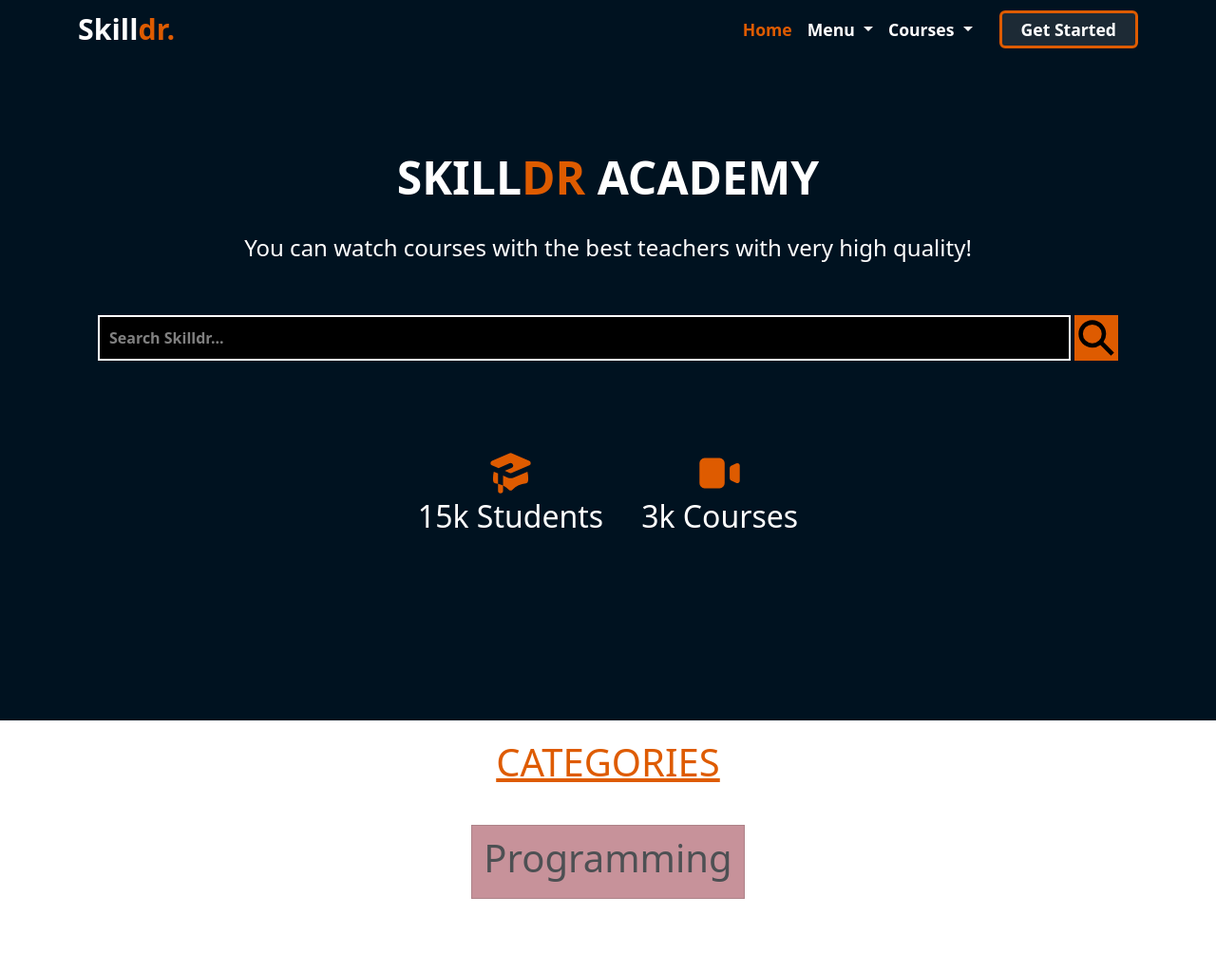
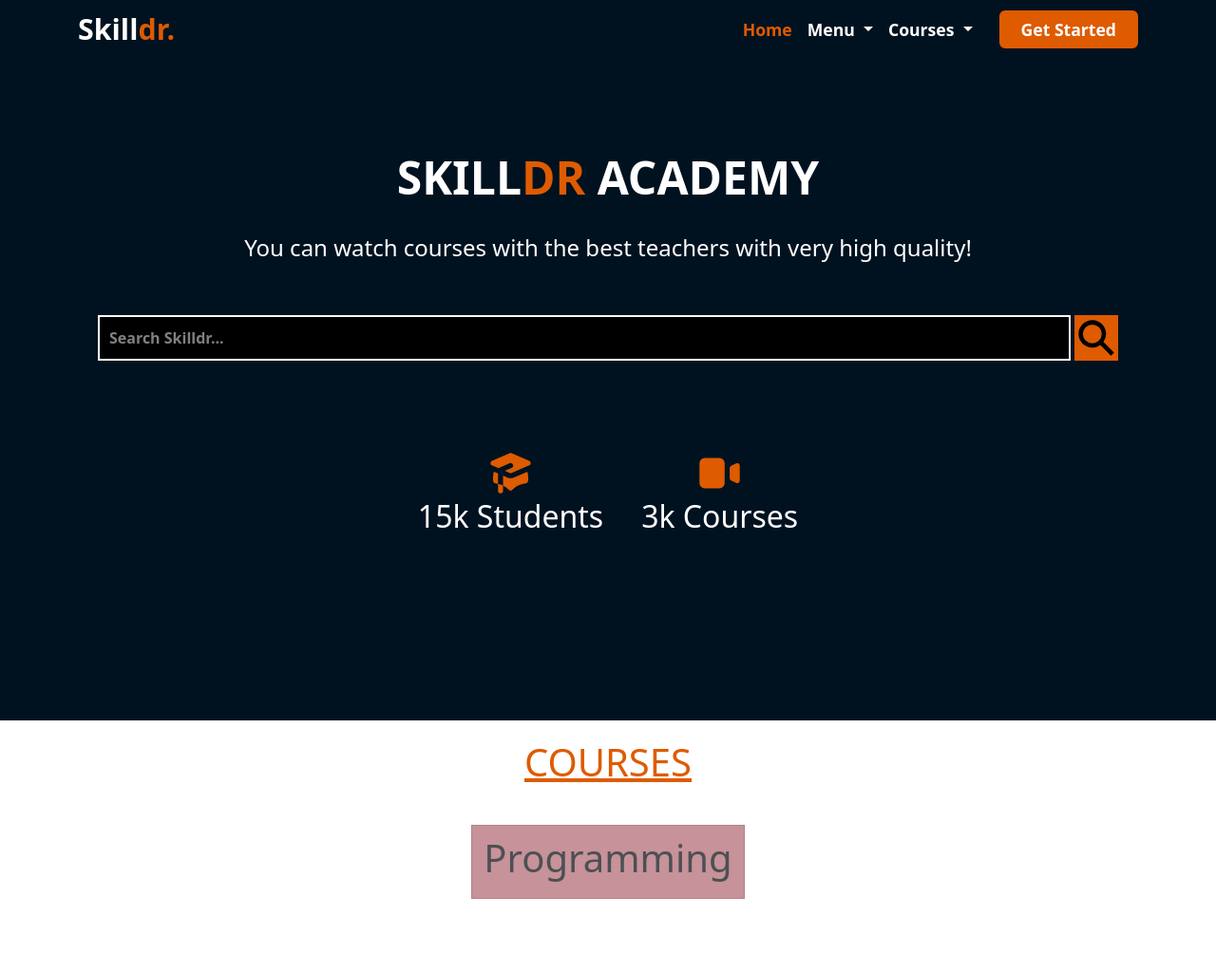
Before and after one commit to felopateermina/Skilldr, a PHP site: page / in a window 1280 px wide. Shown: the top 1023 px of the page at 95% size. Run offline with PHP 8.4, Linux system fonts and the light colour scheme; some libraries are stand-ins or nearby versions.

Commit message:
HOME_PAGE

```diff
--- a/css/style.css
+++ b/css/style.css
@@ -80,7 +80,7 @@
 #login {
   color: white;
   font-weight: 700;
-  background-color: var(--dark-color);
+  background-color: #de5b00;
   padding: 4px;
   padding-left: 20px;
   border: #de5b00 solid;
@@ -90,6 +90,11 @@
   align-items: center;
   display: flex;
   text-align: center;
+}
+@media screen and (max-width: 1023px) {
+  #login{
+    margin-left: 3px;
+  }
 }
 #gtprm {
   color: white;
@@ -103,13 +108,15 @@
   transform-origin: right;
   align-items: center;
   display: flex;
+  text-align: center;
 }
 .h1al,
 .h1al2 {
   color: var(--main-color-group);
 }
 #login:hover {
-  background-color: var(--main-color-group);
+  background-color: #8c3a00;
+
 }
 #gtprm:hover {
   background-color: #8c3a00;
--- a/index.html
+++ b/index.html
@@ -72,7 +72,7 @@
                 <li><a class="dropdown-item" href="html/whiteboard.html">Whiteboard</a></li>
                 <li><a class="dropdown-item" href="app.zip">Download</a></li>
                 <li><a class="dropdown-item" href="#about">About Us</a></li>
-                <li><a class="dropdown-item" href="#courses">Categories</a></li>
+                <li><a class="dropdown-item" href="#courses">Courses</a></li>
                 <li><a class="dropdown-item" href="api/share.php">Share The Website</a></li>
                 <!-- <li><a class="dropdown-item" href="html/search_skilldr.html">(Beta) Skilldr Engine</a></li> -->
               </ul>
@@ -110,7 +110,7 @@
 
 
 
-          <a  class="btn main-btn" id="login"
+          <a  class="btn main-btn" href="#courses" id="login"
             ><span style="font-size: 1.1em">Get Started</span></a
           ><br>
 
@@ -187,7 +187,7 @@
 
 <section id="courses">
     <div class="txt">
-            <h1 style="text-decoration: underline;text-align: center;color: #de5b00;">CATEGORIES</h1>
+            <h1 style="text-decoration: underline;text-align: center;color: #de5b00;">COURSES</h1>
     </div>
 
 <br>
```
